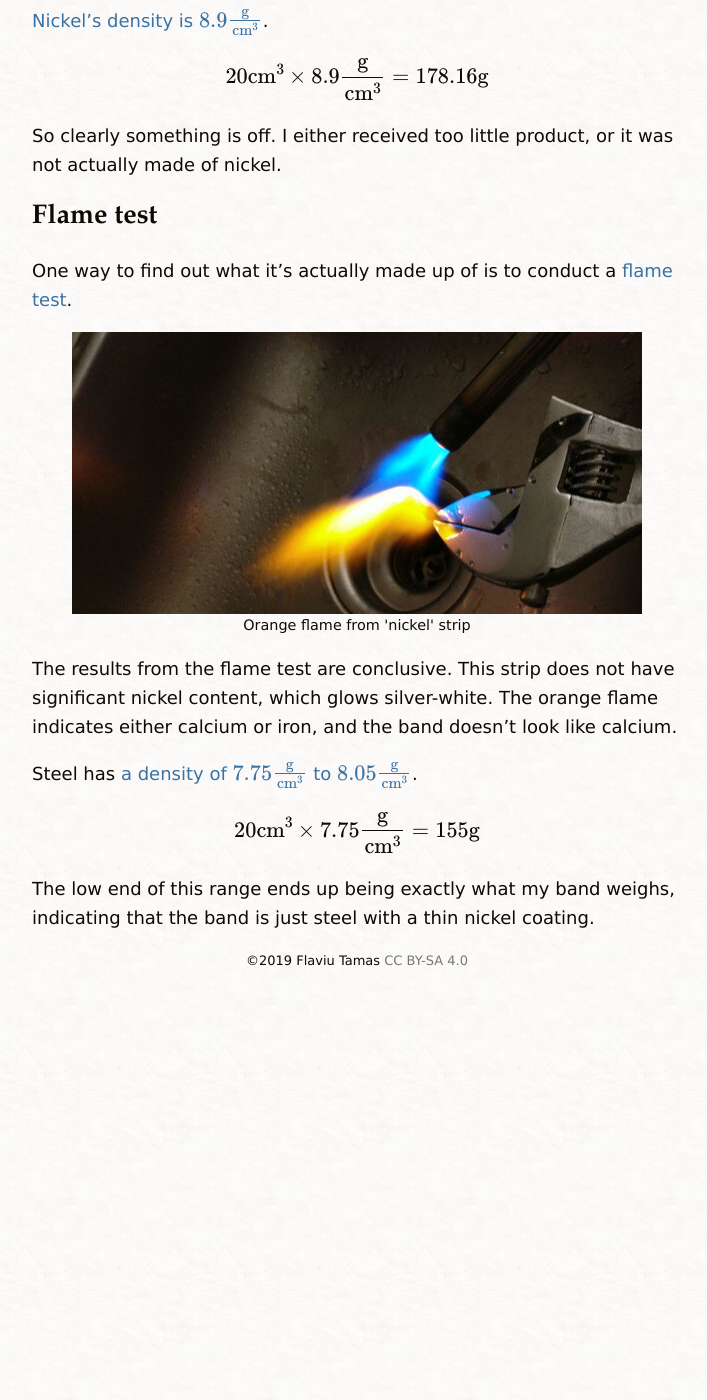
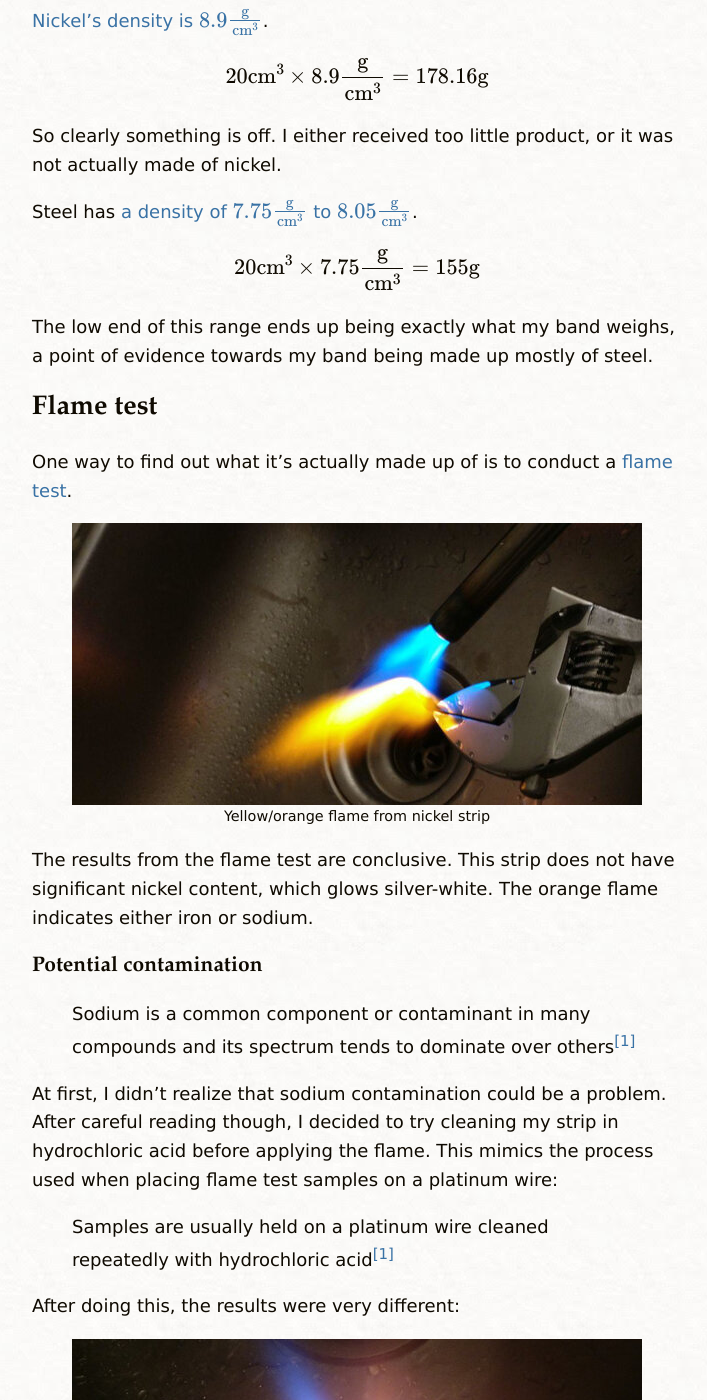
Before and after one commit to flaviut/flaviut.github.io, a Jekyll site: the page built from _posts/2019-07-25-counterfeit-nickel-bands.md, in a window 1280 px wide and 1400 px high, scrolled down 849 px. Shown: the whole window, without its empty margins (283-990 px from the left). Built offline with Jekyll 4.4.1, drawn with Linux system fonts in a browser that asks for light colours; formulas are drawn with MathJax 3; before the commit the page ends 1861 px from its top, so only the background shows below that; some of the changed text lies outside the part shown.

Commit message:
Update nickel band post with new data

```diff
--- a/_posts/2019-07-25-counterfeit-nickel-bands.md
+++ b/_posts/2019-07-25-counterfeit-nickel-bands.md
@@ -30,6 +30,16 @@
 So clearly something is off. I either received too little product, or it was not
 actually made of nickel.
 
+Steel has [a density of $$7.75\frac{\mathrm{g}}{\mathrm{cm}^3}$$ to
+$$8.05\frac{\mathrm{g}}{\mathrm{cm}^3}$$][steel-density].
+
+[steel-density]: https://en.wikipedia.org/wiki/Steel#Material_properties
+
+$$20\mathrm{cm}^3 \times 7.75\frac{\mathrm{g}}{\mathrm{cm}^3} = 155\mathrm{g}$$
+
+The low end of this range ends up being exactly what my band weighs, a point of
+evidence towards my band being made up mostly of steel.
+
 ## Flame test
 
 One way to find out what it's actually made up of is to conduct a [flame
@@ -39,18 +49,45 @@
 
 {% include image.html
     url="/assets/images/2019-07-25-counterfeit-nickel-bands/flame-test.jpg"
-    description="Orange flame from 'nickel' strip" %}
+    description="Yellow/orange flame from nickel strip" %}
 
 The results from the flame test are conclusive. This strip does not have
 significant nickel content, which glows silver-white. The orange flame indicates
-either calcium or iron, and the band doesn't look like calcium.
+either iron or sodium.
 
-Steel has [a density of $$7.75\frac{\mathrm{g}}{\mathrm{cm}^3}$$ to
-$$8.05\frac{\mathrm{g}}{\mathrm{cm}^3}$$][steel-density].
+### Potential contamination
 
-[steel-density]: https://en.wikipedia.org/wiki/Steel#Material_properties
+> Sodium is a common component or contaminant in many compounds and its spectrum
+> tends to dominate over others<sup>[[1]][sodium-contamination]</sup>
 
-$$20\mathrm{cm}^3 \times 7.75\frac{\mathrm{g}}{\mathrm{cm}^3} = 155\mathrm{g}$$
+At first, I didn't realize that sodium contamination could be a problem. After
+careful reading though, I decided to try cleaning my strip in hydrochloric acid
+before applying the flame. This mimics the process used when placing flame test
+samples on a platinum wire:
 
-The low end of this range ends up being exactly what my band weighs, indicating
-that the band is just steel with a thin nickel coating.
+> Samples are usually held on a platinum wire cleaned repeatedly with
+> hydrochloric acid<sup>[[1]][sodium-contamination]</sup>
+
+[sodium-contamination]: https://en.wikipedia.org/wiki/Flame_test#Process
+
+After doing this, the results were very different:
+
+{% include image.html
+    url="/assets/images/2019-07-25-counterfeit-nickel-bands/flame-test-after.jpg"
+    description="Orange flame from a cleaned nickel strip" %}
+
+This flame is much more clearly orange, and has no yellow tint to it, like
+it did before. The orange here clearly indicates the presence of iron.
+
+However, when I then touched the band with my fingers and applied
+the flame again, I'd get an orange flame. This shows that the tiny amount of
+sodium contamination from my fingers has a drastic result on the color of the
+flame--and it's a neat, intuitive, way of seeing why sodium was chosen for
+[sodium-vapor lamps][].
+
+[sodium-vapor lamps]: https://en.wikipedia.org/wiki/Sodium-vapor_lamp
+
+## Conclusion
+
+Both the orange glow from the acid-cleaned band and the density of the band
+indicate that this product is not made of nickel.
```
Also changed, not shown: assets/images/2019-07-25-counterfeit-nickel-bands/flame-test-after.jpg (added), assets/images/2019-07-25-counterfeit-nickel-bands/flame-test-after.min.jpg (added).
